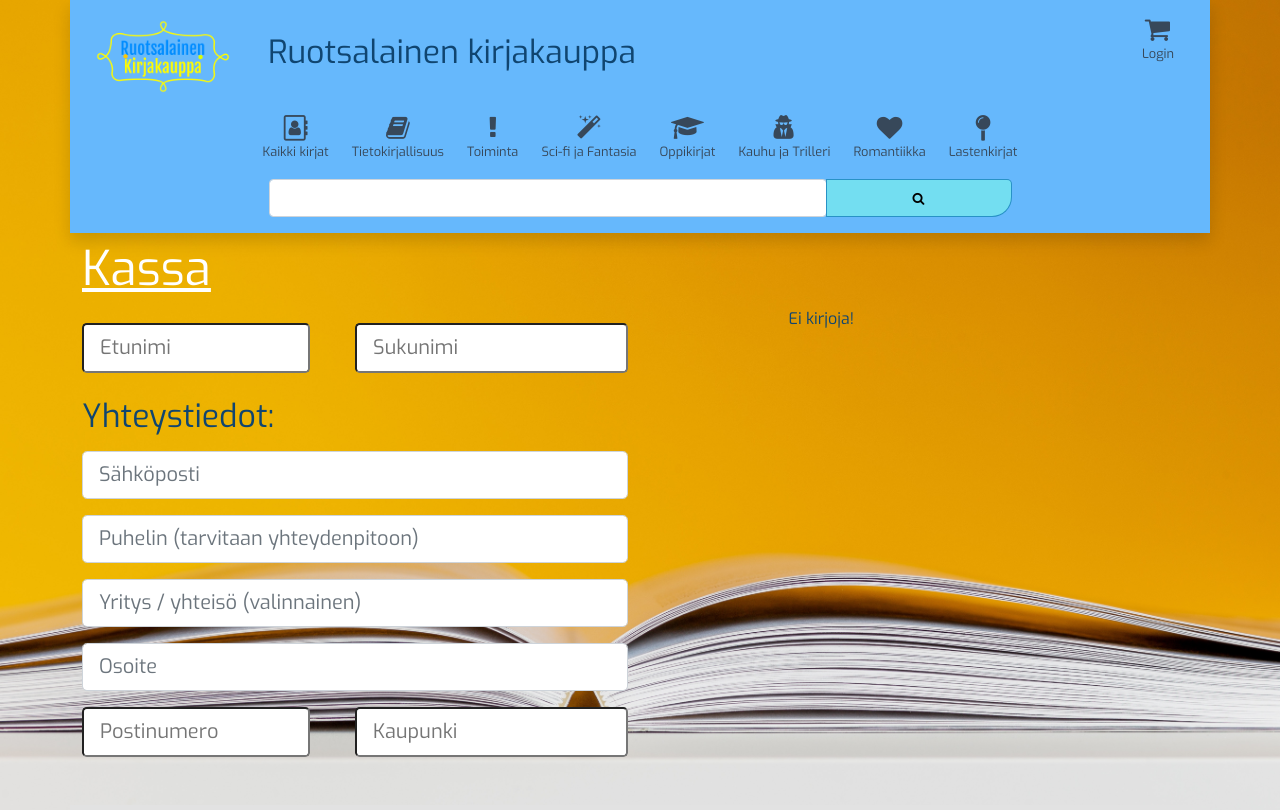
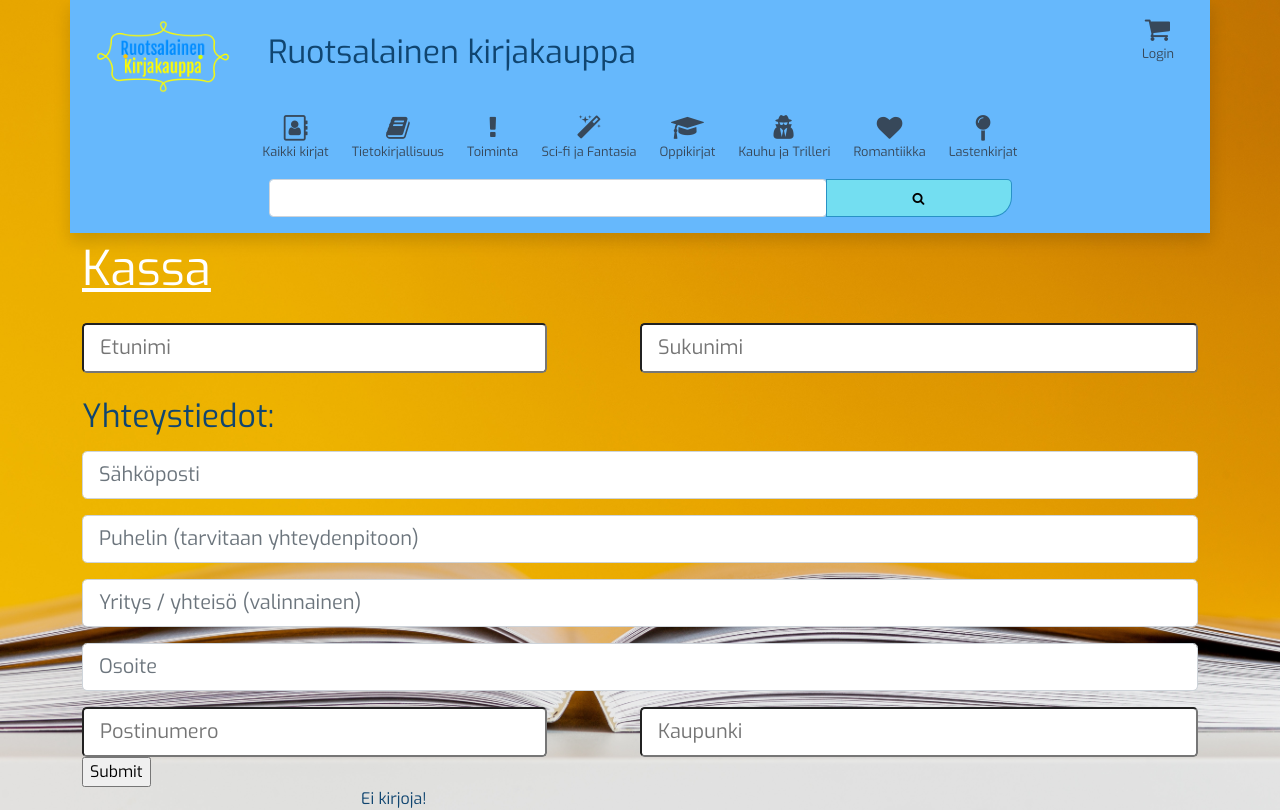
Before and after one commit to n0laja00/kirjakauppa, a React (Create React App) app: page /registryComponents/Registry in a window 1280 px wide. Shown: the top 810 px of the page. Built offline with nearby package versions, Linux system fonts and the light colour scheme.

Commit message:
tilauksen asettaminen

```diff
--- a/src/registryComponents/Registry.js
+++ b/src/registryComponents/Registry.js
@@ -1,35 +1,104 @@
-import React from 'react'
+import React, {useState}  from 'react'
 import CartList from '../cartComponents/CartList'
 import CartContextProvider from '../contexts/CartContext'
 
 export default function Registry() {
+    const [tilaus, setTilaus] = useState([]);
+    const [firstName, setFirstName] = useState('');
+    const [lastName, setLastTName]= useState('');
+    const [email, setEmail] = useState('');
+    const [phone, setPhone] = useState('');
+    const [corporation, setCorporation] = useState('');
+    const [address, setAddress] = useState('');
+    const [city, setCity] = useState('');
+    const [postalCode, setPostalCode] = useState('');
+
+
+
+    const cart = JSON.parse(localStorage.getItem('cart')) || [];
+
+
+
+    function handleSubmit (e) {
+        e.preventDefault();
+        const URL = 'http://localhost/kirjakauppa/';
+        let status = 0;
+        fetch(URL + 'asetaTilaus.php', {
+            method: 'POST',
+            headers : {
+                'Accept': 'application/json',
+                'Content-type': 'application/json'
+            },
+            body: JSON.stringify({
+                asEtunimi: firstName,
+                asSukunimi: lastName,
+                email: email,
+                puhNro: phone,
+                yritys: corporation,
+                lahiosoite: address,
+                postitmp: city,
+                postiNro: postalCode,
+                ostoskori: cart
+            })
+        })
+        .then(res=> {
+            status = parseInt(res.status);
+            return res.json();
+          })
+        .then ((res) => {
+            if (status === 200) {
+                setFirstName('');
+                setLastTName('');
+                setEmail('');
+                setPhone('');
+                setCorporation('');
+                setAddress('');
+                setCity('');
+                setPostalCode('');
+                console.log('tilaus tehty');
+            } else {
+                alert(res.error);
+              }
+            }, (error) => {
+              alert(error)
+        })
+    };
+
+
+    function test(e) {
+        e.preventDefault();
+        console.log(cart);
+    }
+
     return (
         <div className="row">
             <h1 className="mt-2">Kassa</h1>
-
+            <form onSubmit={handleSubmit}>
                 <div className="col mt-3 ">
                     <div className="col text-end">
-                    <input type="text" className="col-5 float-start form-control-lg" name="firstName" placeholder="Etunimi" />
-                    <input type="text" className="col-6 form-control-lg" name="lastName" placeholder="Sukunimi" />
+                        <input type="text" value={firstName} className="col-5 float-start form-control-lg" name="firstName" placeholder="Etunimi" onChange={e => setFirstName(e.target.value)}/>
+                        <input type="text" value={lastName} className="col-6 form-control-lg" name="lastName" placeholder="Sukunimi" onChange={e => setLastTName(e.target.value)}/>
                     </div>
                     <h2 className="col mt-4">Yhteystiedot:</h2>
                     <div className="mt-3 col">
-                    <input type="email" className="form-control form-control-lg" name="email" placeholder="Sähköposti" />
+                        <input type="email" value={email} className="form-control form-control-lg" name="email" placeholder="Sähköposti" onChange={e => setEmail(e.target.value)}/>
                     </div>
                     <div className="mt-3 col">
-                    <input type="text" className="form-control form-control-lg" name="phone" placeholder="Puhelin (tarvitaan yhteydenpitoon)" />
+                        <input type="text" value={phone} className="form-control form-control-lg" name="phone" placeholder="Puhelin (tarvitaan yhteydenpitoon)" onChange={e => setPhone(e.target.value)}/>
                     </div>
                     <div className="mt-3 col">
-                    <input type="text" className="form-control form-control-lg" name="corporation" placeholder="Yritys / yhteisö (valinnainen)" />
+                        <input type="text" value={corporation} className="form-control form-control-lg" name="corporation" placeholder="Yritys / yhteisö (valinnainen)" onChange={e => setCorporation(e.target.value)}/>
                     </div>
                     <div className="mt-3 col">
-                    <input type="text" className="form-control form-control-lg" name="address" placeholder="Osoite" />
+                        <input type="text" value={address} className="form-control form-control-lg" name="address" placeholder="Osoite" onChange={e => setAddress(e.target.value)}/>
                     </div>
                     <div className="mt-3 col text-end">
-                    <input type="text" className="col-5 float-start form-control-lg" name="postinumero" placeholder="Postinumero" />
-                    <input type="text" className="col-6 form-control-lg" name="kaupunki" placeholder="Kaupunki"/>
+                        <input type="text" value={postalCode} className="col-5 float-start form-control-lg" name="postalCode" placeholder="Postinumero" onChange={e => setPostalCode(e.target.value)}/>
+                        <input type="text" value={city} className="col-6 form-control-lg" name="city" placeholder="Kaupunki" onChange={e => setCity(e.target.value)}/>
                     </div>
+                    <input type="submit"/>
                 </div>
+            </form>
             <div className="col">
                 <div className="ms-5 h-25 w-75 d-inline-block float-end">
                     <CartContextProvider>
```
Lines whose indentation alone changed are shown as unchanged.
